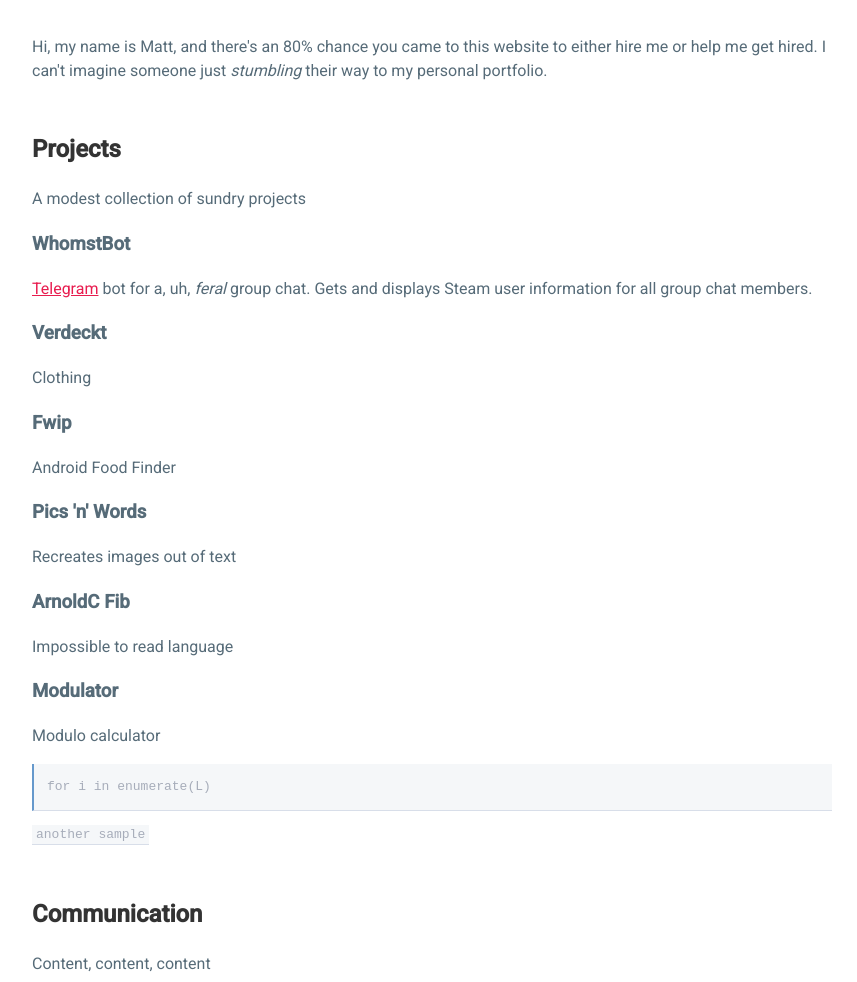
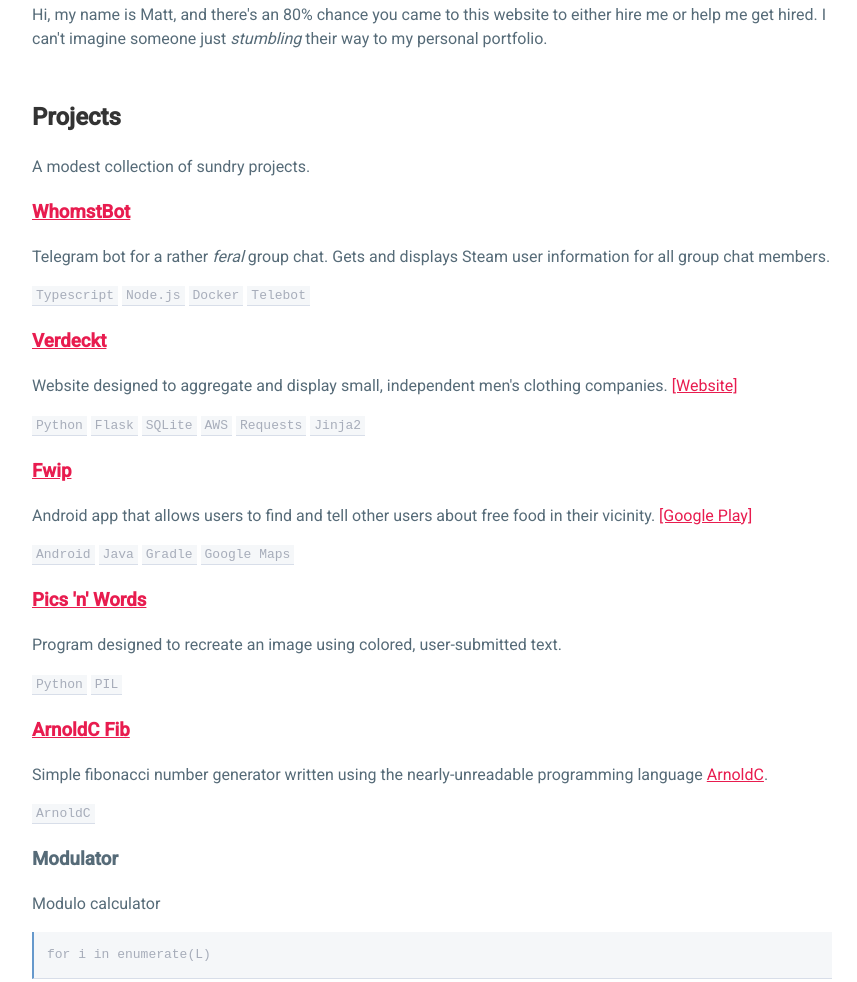
Before and after one commit to mattjp/personal_site, a plain HTML site: page indexNew.html in a window 1280 px wide. Shown: the part 408-1390 px from the top of the page, without its empty margins (208-1065 px from the left). Drawn offline with Linux system fonts and the light colour scheme.

Commit message:
more content

```diff
--- a/indexNew.html
+++ b/indexNew.html
@@ -24,23 +24,46 @@
     <em>stumbling</em> their way to my personal portfolio.</p>
 
     <h2>Projects</h2>
-    <p>A modest collection of sundry projects</p>
+    <p>A modest collection of sundry projects.</p>
 
-    <h3>WhomstBot</h3>
-    <p><a href="https://web.telegram.org">Telegram</a> bot for a, uh, <em>feral</em> group chat. Gets and displays Steam
-    user information for all group chat members.</p>
+    <h3><a href="https://github.com/mattjp/whomstbot">WhomstBot</a></h3>
+    <p>Telegram bot for a rather <em>feral</em> group chat. Gets and displays
+      Steam user information for all group chat members.</p>
+    <code>Typescript</code> <code>Node.js</code> <code>Docker</code>
+    <code>Telebot</code>
 
-    <h3>Verdeckt</h3>
-    <p>Clothing</p>
+    <h3><a href="https://github.com/mattjp/vanilla">Verdeckt</a></h3>
+    <p>Website designed to aggregate and display small, independent men's clothing
+      companies. <a href="https://verdeckt.com">[Website]</a></p>
+    <code>Python</code> <code>Flask</code> <code>SQLite</code> <code>AWS</code>
+    <code>Requests</code> <code>Jinja2</code>
 
-    <h3>Fwip</h3>
-    <p>Android Food Finder</p>
+    <h3><a href="https://github.com/mccuner/fwip">Fwip</a></h3>
+    <p>
+      Android app that allows users to find and tell other users about free food
+      in their vicinity.
+      <a href="https://play.google.com/store/apps/details?id=com.fwip.fwipapp&hl=en">
+        [Google Play]
+      </a>
+    </p>
+    <code>Android</code>
+    <code>Java</code>
+    <code>Gradle</code>
+    <code>Google Maps</code>
 
-    <h3>Pics 'n' Words</h3>
-    <p>Recreates images out of text</p>
+    <h3><a href="https://github.com/mattjp/pics_n_words">Pics 'n' Words</a></h3>
+    <p>
+      Program designed to recreate an image using colored, user-submitted text.
+    </p>
+    <code>Python</code>
+    <code>PIL</code>
 
-    <h3>ArnoldC Fib</h3>
-    <p>Impossible to read language</p>
+    <h3><a href="https://github.com/mattjp/arnoldC_fib">ArnoldC Fib</a></h3>
+    <p>
+      Simple fibonacci number generator written using the nearly-unreadable
+      programming language <a href="https://lhartikk.github.io/ArnoldC/">ArnoldC</a>.
+    </p>
+    <code>ArnoldC</code>
 
     <h3>Modulator</h3>
     <p>Modulo calculator</p>
--- a/styleNew.css
+++ b/styleNew.css
@@ -10,7 +10,7 @@ body {
 
 main {
   margin: 0 auto;
-  padding: 4em 1em;
+  padding: 2em 1em;
   max-width: 50em;
 }
 
@@ -25,6 +25,7 @@ header {
   padding: 10vw 2em;
   text-align: center;
 }
+
 /*
 header a {
   border: 1px solid #e81c4f;
@@ -40,7 +41,7 @@ header a {
 } */
 
 header h1 {
-  background-color: black;
+  background-color: #333;
   color: white;
 }
 
@@ -54,7 +55,7 @@ header h1 {
 }
 
 header p {
-  background-color: black;
+  background-color: #333;
   color: white;
   margin: 1em auto;
   max-width: 30em;
@@ -79,6 +80,15 @@ h2 {
   padding-top: 1em;
 }
 
+h3 {
+  margin: 1em auto;
+}
+
+/* h3 a {
+  text-decoration: none;
+  color: #333;
+} */
+
 code,
 pre {
   background: #f5f7f9;
```
